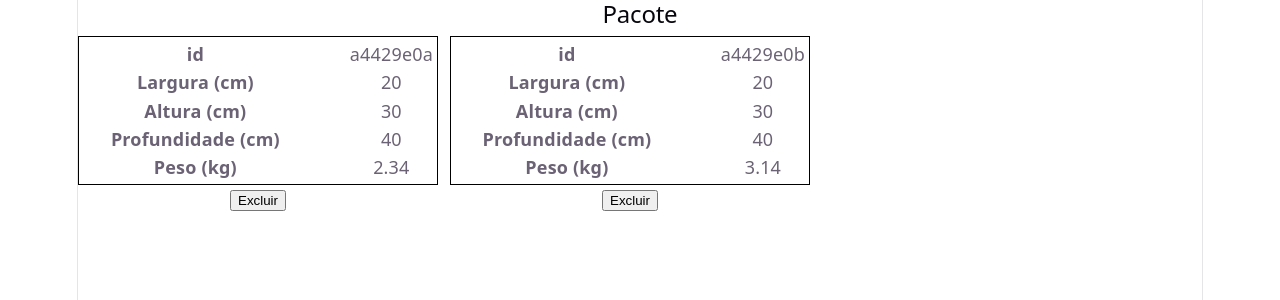
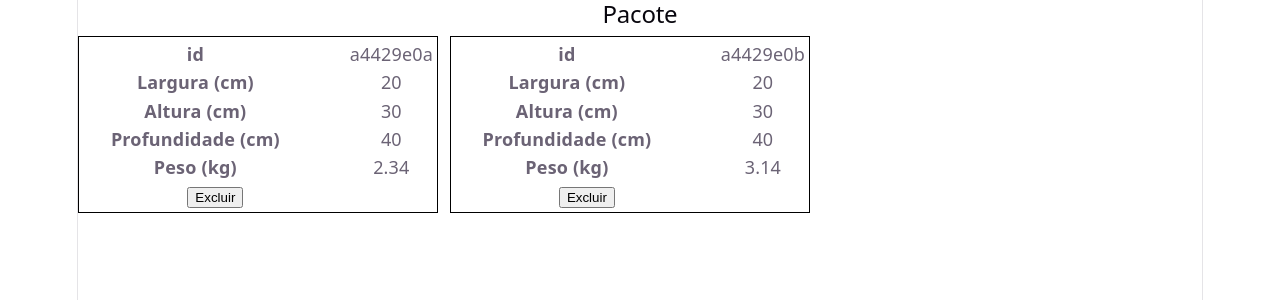
Before and after one commit to ufjf-dcc207/ufjf-dcc207-2026-3-a-atv08-luketar, a React (Vite) app: page / in a window 1280 px wide. Shown: the top 300 px of the page. Built offline with nearby package versions, Linux system fonts and the light colour scheme.

Commit message:
passa parametros com id

```diff
--- a/src/App.tsx
+++ b/src/App.tsx
@@ -26,14 +26,14 @@
 function App() {
   const [pacotes, setPacotes] = useState(data);
 
-  function excluirPacote(pacote){
-    const novoPacotes = [];
-    for(let i = 0;i<pacotes.length;i++){
-      if(pacotes[i]!=pacote){
-        novoPacotes.push(pacotes[i]);
-      }
-    }
-    //const novoPacotes = pacotes.filter(p=>p!=pacote);
+  function excluirPacote(id: string){
+    // const novoPacotes = [];
+    // for(let i = 0;i<pacotes.length;i++){
+    //   if(pacotes[i]!=pacote){
+    //     novoPacotes.push(pacotes[i]);
+    //   }
+    // }
+    const novoPacotes = pacotes.filter(p=>p.id!=id);
     setPacotes(novoPacotes);
   }
 
@@ -42,13 +42,10 @@
       <h2>Pacote</h2>
       <div className = 'pacotes'>
         {pacotes.map(p => (
-          <div key={p.id}>
-          <Pacote pacote={p} />
-          <button onClick={()=> excluirPacote(p)}
-          >Excluir</button>
-        </div> ))}
+         <Pacote pacote={p} key={p.id} acaoExcluir={excluirPacote} />
+        ))}
+
       </div>
-
     </section>
 
   )
--- a/src/Pacote.tsx
+++ b/src/Pacote.tsx
@@ -5,8 +5,9 @@
 
 type PacoteProps ={
     pacote: PacoteType;
+    acaoExcluir: (id: string)=>void;
 }
-export default function Pacote({ pacote }:PacoteProps){
+export default function Pacote({ pacote, acaoExcluir }:PacoteProps){
         return(
         <div className = "pacote">
             <dt>id</dt>
@@ -19,5 +20,9 @@
             <dd>{pacote.profundidade}</dd>
             <dt>Peso (kg)</dt>
             <dd>{pacote.peso}</dd>
+            <dd>
+                <button onClick={()=> acaoExcluir(pacote.id)}
+                >Excluir</button>
+            </dd>
         </div>)
 }
```
